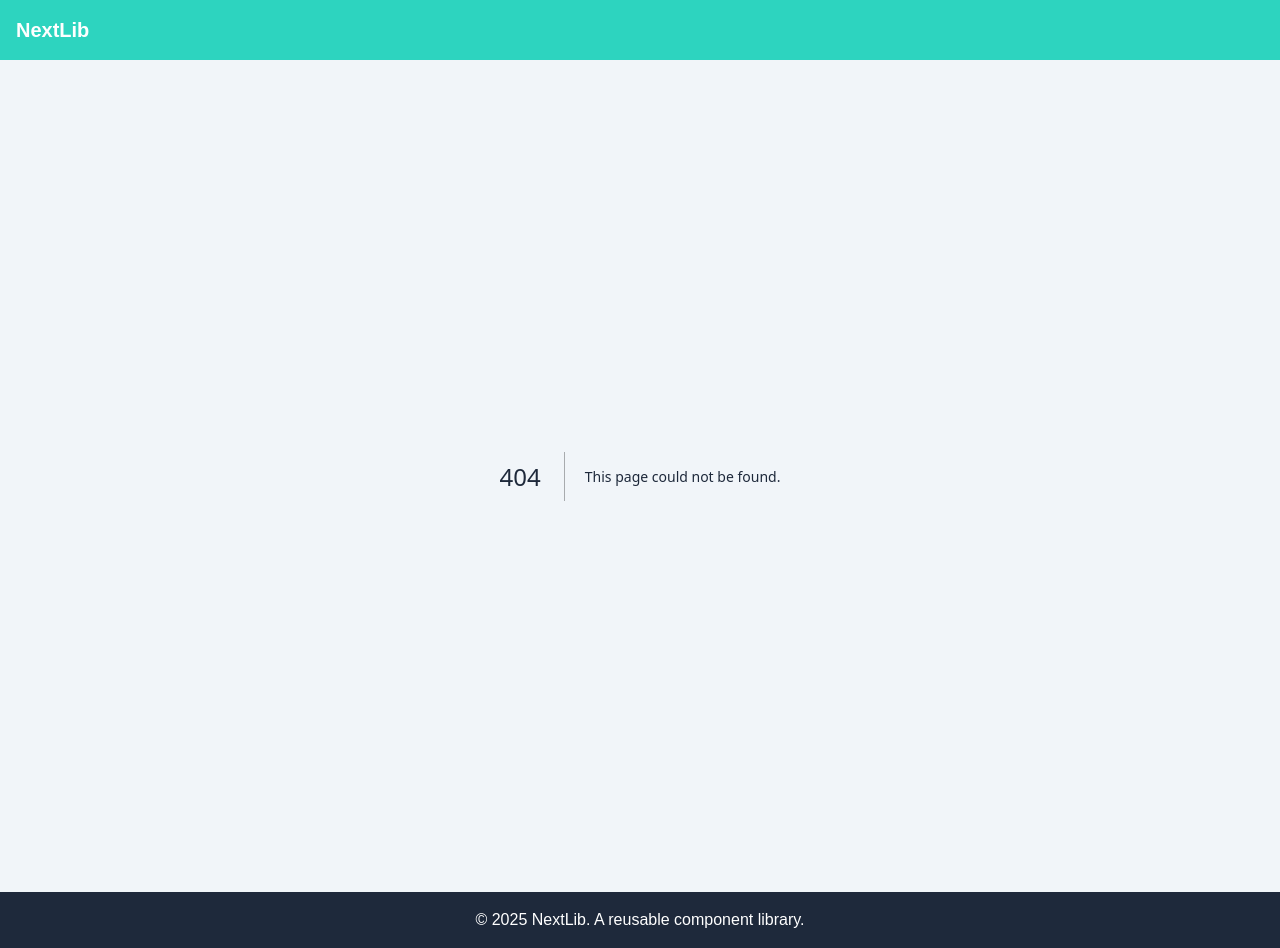
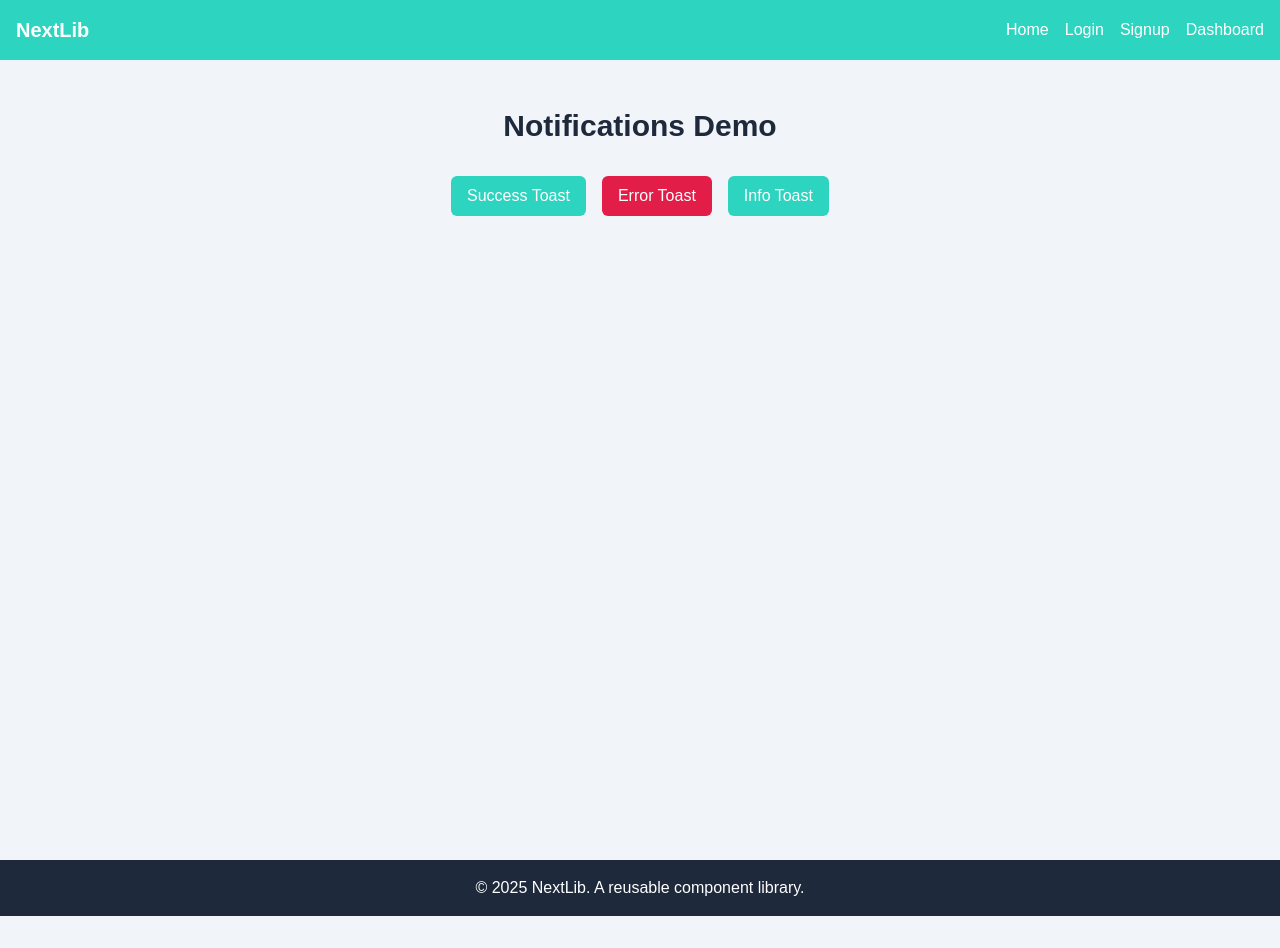
Before and after one commit to RajonDey/nextjs-component-library, a Next.js app: page /notifications in a window 1280 px wide. Before the commit this address had no page. After the commit the page ends 916 px from the top, so only its background shows below. Built offline with nearby package versions, Linux system fonts and the light colour scheme.

Commit message:
added notification features

```diff
--- a/app/layout.tsx
+++ b/app/layout.tsx
@@ -2,6 +2,7 @@
 import type { Metadata } from "next";
 import { Inter } from "next/font/google";
 import "./globals.css";
+import { ToastProvider } from "../components"; // Add this
 
 const inter = Inter({
   subsets: ["latin"],
@@ -23,13 +24,29 @@ export default function RootLayout({
       <body
         className={`${inter.variable} antialiased bg-brand-bg text-brand-secondary`}
       >
+        <ToastProvider>
           <header className="bg-brand-primary text-white p-4 flex items-center justify-between">
             <h1 className="text-xl font-bold">NextLib</h1>
+            <nav className="space-x-4">
+              <a href="/" className="hover:underline">
+                Home
+              </a>
+              <a href="/login" className="hover:underline">
+                Login
+              </a>
+              <a href="/signup" className="hover:underline">
+                Signup
+              </a>
+              <a href="/dashboard" className="hover:underline">
+                Dashboard
+              </a>
+            </nav>
           </header>
           <main className="min-h-screen p-4">{children}</main>
           <footer className="bg-brand-secondary text-white p-4 text-center">
             <p>© 2025 NextLib. A reusable component library.</p>
           </footer>
+        </ToastProvider>
       </body>
     </html>
   );
--- /dev/null
+++ b/app/notifications/page.tsx
@@ -0,0 +1,36 @@
+// app/notifications/page.tsx
+"use client";
+
+import { useToast } from "../../components";
+
+export default function NotificationsPage() {
+  const { addToast } = useToast();
+
+  return (
+    <div className="flex flex-col items-center space-y-8 py-8 px-4">
+      <h1 className="text-3xl font-bold text-brand-secondary">
+        Notifications Demo
+      </h1>
+      <div className="space-x-4">
+        <button
+          onClick={() => addToast("Operation successful!", "success")}
+          className="bg-brand-primary text-white px-4 py-2 rounded-md hover:bg-brand-primary/80"
+        >
+          Success Toast
+        </button>
+        <button
+          onClick={() => addToast("Something went wrong!", "error")}
+          className="bg-brand-accent text-white px-4 py-2 rounded-md hover:bg-brand-accent/80"
+        >
+          Error Toast
+        </button>
+        <button
+          onClick={() => addToast("Here’s some info.", "info")}
+          className="bg-brand-primary text-white px-4 py-2 rounded-md hover:bg-brand-primary/80"
+        >
+          Info Toast
+        </button>
+      </div>
+    </div>
+  );
+}
--- /dev/null
+++ b/components/index.tsx
@@ -0,0 +1,2 @@
+export { ToastProvider, useToast } from "./notifications/ToastProvider";
+export { default as Toast } from "./notifications/Toast";
--- /dev/null
+++ b/components/notifications/Toast.tsx
@@ -0,0 +1,33 @@
+// components/notifications/Toast.tsx
+import React from "react";
+
+type ToastProps = {
+  message: string;
+  type: "success" | "error" | "info";
+  onClose: () => void;
+};
+
+const Toast: React.FC<ToastProps> = ({ message, type, onClose }) => {
+  const bgColor =
+    type === "success"
+      ? "bg-green-500"
+      : type === "error"
+      ? "bg-brand-accent"
+      : "bg-brand-primary";
+
+  return (
+    <div
+      className={`${bgColor} text-white p-4 rounded-md shadow-md flex justify-between items-center max-w-sm`}
+    >
+      <span>{message}</span>
+      <button
+        onClick={onClose}
+        className="ml-4 text-white hover:text-gray-200 focus:outline-none"
+      >
+        ×
+      </button>
+    </div>
+  );
+};
+
+export default Toast;
--- /dev/null
+++ b/components/notifications/ToastProvider.tsx
@@ -0,0 +1,62 @@
+// components/notifications/ToastProvider.tsx
+"use client";
+
+import React, { createContext, useContext, useState, ReactNode } from "react";
+import Toast from "./Toast";
+
+type ToastType = "success" | "error" | "info";
+
+type ToastMessage = {
+  id: string;
+  message: string;
+  type: ToastType;
+};
+
+type ToastContextType = {
+  addToast: (message: string, type?: ToastType) => void;
+  removeToast: (id: string) => void; // Fixed: Removed incorrect Symbol.iterator
+};
+
+const ToastContext = createContext<ToastContextType | undefined>(undefined);
+
+type ToastProviderProps = {
+  children: ReactNode;
+};
+
+export const ToastProvider: React.FC<ToastProviderProps> = ({ children }) => {
+  const [toasts, setToasts] = useState<ToastMessage[]>([]);
+
+  const addToast = (message: string, type: ToastType = "info") => {
+    const id = Math.random().toString(36).substr(2, 9);
+    setToasts((prev) => [...prev, { id, message, type }]);
+    setTimeout(() => removeToast(id), 5000);
+  };
+
+  const removeToast = (id: string) => {
+    setToasts((prev) => prev.filter((toast) => toast.id !== id));
+  };
+
+  return (
+    <ToastContext.Provider value={{ addToast, removeToast }}>
+      {children}
+      <div className="fixed top-4 right-4 space-y-2 z-50">
+        {toasts.map((toast) => (
+          <Toast
+            key={toast.id}
+            message={toast.message}
+            type={toast.type}
+            onClose={() => removeToast(toast.id)}
+          />
+        ))}
+      </div>
+    </ToastContext.Provider>
+  );
+};
+
+export const useToast = () => {
+  const context = useContext(ToastContext);
+  if (!context) {
+    throw new Error("useToast must be used within a ToastProvider");
+  }
+  return context;
+};
```
Also changed, not shown: 1 other file (tests, documents, lock files or other folders). Lines whose indentation alone changed are shown as unchanged.
